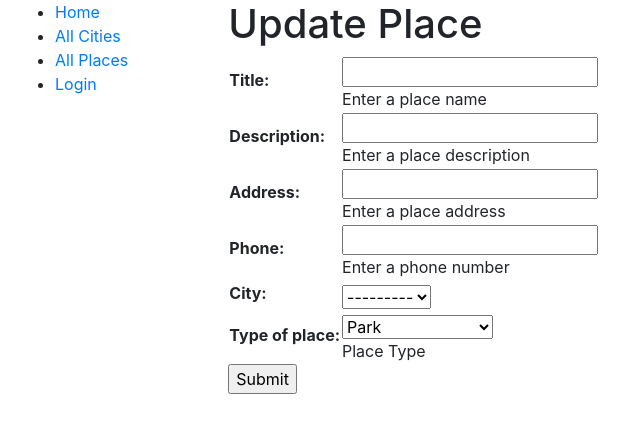
After one commit to Mithilesh-M/Place-Django-App, a Django app: template placeapp/templates/placeapp/update_place.html in a window 1280 px wide. The commit adds this page. Shown: the top 433 px of the page, without its empty margins (0-640 px from the left). Run offline with Django 3.2, Linux system fonts and the light colour scheme; the template is opened without the code that fills it: values that come from a table or form of the project are taken from there, others are empty; parts of the project's set-up code (start-up, migrations or seed data) failed here and were passed over.

Commit message:
Add update place function in place app
This update place in place app

```diff
--- a/placeapp/forms.py
+++ b/placeapp/forms.py
@@ -45,3 +45,30 @@ class UpdateCityForm(forms.Form):
     def clean_renewal_date(self):
         data = self.cleaned_data['name']
         return data
+
+class UpdatePlaceForm(forms.Form):
+    title = forms.CharField(max_length=100, help_text='Enter a place name')
+    # location = forms.ModelChoiceField(queryset=Location.objects.all())
+    description = forms.CharField(max_length=500, help_text='Enter a place description')
+    address = forms.CharField(max_length=250, help_text='Enter a place address')
+    phone = forms.CharField(max_length=10, help_text='Enter a phone number')
+    city = forms.ModelChoiceField(queryset=City.objects.all())
+    PLACE_TYPE = (
+        ('a', 'Park'),
+        ('b', 'Restaurant'),
+        ('c', 'Mall'),
+        ('d', 'Amusement park'),
+        ('e', 'Museum'),
+        ('f', 'Beach'),
+        ('g', 'Theater'),
+        ('h', 'Lodge'),
+        ('i', 'Others'),
+    )
+    type_of_place = forms.ChoiceField(
+        choices=PLACE_TYPE,
+        help_text='Place Type',
+    )
+
+    def clean_renewal_date(self):
+        data = self.cleaned_data['name']
+        return data
--- a/placeapp/templates/placeapp/place_detail.html
+++ b/placeapp/templates/placeapp/place_detail.html
@@ -4,12 +4,13 @@
   <h1>Place: {{ place.title }}</h1>
 
   <h4><a href="{% url 'place-delete' place.id %}">Delete Place</a></h4>
+  <h4><a href="{% url 'place-update' place.id %}">Update Place</a></h4>
 
   <p><strong>City:</strong> <a href="{{ place.city.get_absolute_url }}">{{ place.city.name }}</a></p> <!-- author detail link not yet defined -->
   <p><strong>Address:</strong> {{ place.address }}</p>
   <p><strong>Phone:</strong> {{ place.phone }}</p>
   <p><strong>Description:</strong> {{ place.description }}</p>
   <p><strong>Type of place:</strong> {{ place.get_type_of_place_display }}</p>
-  <p><strong>Location:</strong> {{ place.location }}</p>
+  <!-- <p><strong>Location:</strong> {{ place.location }}</p> -->
 
 {% endblock %}
--- /dev/null
+++ b/placeapp/templates/placeapp/update_place.html
@@ -0,0 +1,12 @@
+{% extends "base_generic.html" %}
+
+{% block content %}
+  <h1>Update Place</h1>
+  <form action="" method="post">
+    {% csrf_token %}
+    <table>
+    {{ form.as_table }}
+    </table>
+    <input type="submit" value="Submit">
+  </form>
+{% endblock %}
--- a/placeapp/urls.py
+++ b/placeapp/urls.py
@@ -12,4 +12,5 @@ urlpatterns = [
     path('place/<int:pk>/delete', views.PlaceDelete, name='place-delete'),
     path('city/<int:pk>/delete', views.CityDelete, name='city-delete'),
     path('city/<int:pk>/update', views.CityUpdate, name='city-update'),
+    path('place/<int:pk>/update', views.PlaceUpdate, name='place-update'),
 ]
```
Also changed, not shown: placeapp/views.py (+30 -1 lines).
